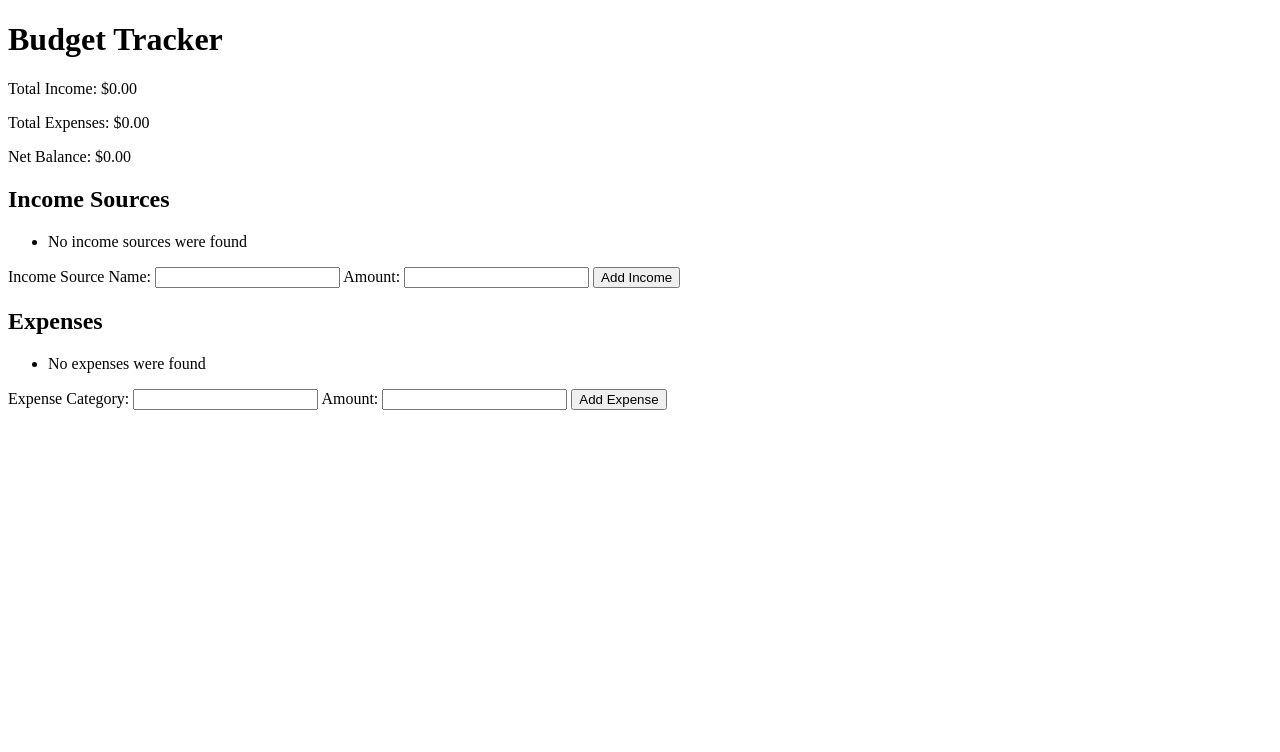
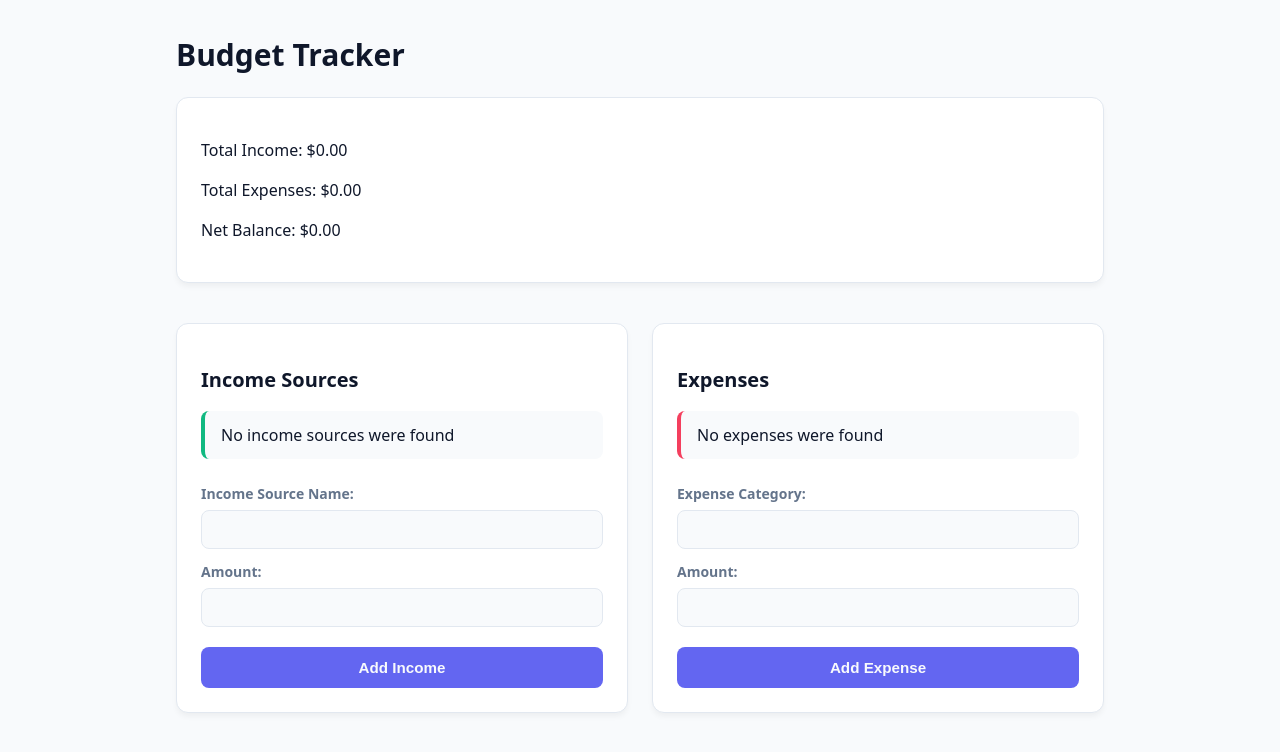
Before and after one commit to J-Alg/budget-tracker, a FastAPI app: template templates/index.html in a window 1280 px wide. Shown: the top 752 px of the page. Run offline with FastAPI, Linux system fonts and the light colour scheme; the template is opened without the code that fills it, so the values that code supplies are empty.

Commit message:
Added CSS

```diff
--- a/assets/data.json
+++ b/assets/data.json
@@ -7,6 +7,10 @@
         {
             "income_amount": 1900.0,
             "income_source_name": "VA"
+        },
+        {
+            "income_amount": 970.0,
+            "income_source_name": "VA SCHOOL"
         }
     ],
     "expenses": [
--- /dev/null
+++ b/static/style.css
@@ -0,0 +1,141 @@
+/* Use box-sizing: border-box to prevent overflows and scrollbars*/
+
+*, *::before, *::after {
+  box-sizing: border-box;
+}
+
+:root {
+    --bg-page: #f8fafc;
+    --bg-card: #ffffff;
+    --text-main: #0f172a;
+    --text-muted: #64748b;
+    --border-subtle: #e2e8f0;
+    --brand-primary: #6366f1;
+    --brand-hover: #4f46e5;
+    --color-income: #10b981;
+    --color-expense: #f43f5e;
+}
+
+body {
+    background-color: var(--bg-page);
+    color: var(--text-main);
+    font-family: system-ui, -apple-system, BlinkMacSystemFont, "Segoe UI", Roboto, Sans-serif;
+    line-height: 1.5;
+}
+
+.container {
+    max-width: 960px;
+    margin: 2rem auto;
+    padding: 0 1rem;
+}
+
+h1 {
+    margin-bottom: 1.25rem;
+    font-size: 1.875rem;
+    font-weight: 700;
+}
+
+.summary-card {
+    background-color: var(--bg-card);
+    border: 1px solid var(--border-subtle);
+    border-radius: 0.75rem;
+    padding: 1.5rem;
+    margin-bottom: 2.5rem;
+    box-shadow: 0 4px 6px -1px rgba(0, 0, 0, 0.05);
+}
+
+.columns {
+    display: grid;
+    grid-template-columns: repeat(auto-fit, minmax(320px, 1fr));
+    gap: 1.5rem;
+}
+
+.card {
+    background-color: var(--bg-card);
+    border: 1px solid var(--border-subtle);
+    border-radius: 0.75rem;
+    padding: 1.5rem;
+    box-shadow: 0 4px 6px -1px rgba(0, 0, 0, 0.05);
+}
+
+h2 {
+    font-size: 1.25rem;
+    font-weight: 600;
+    margin-bottom: 1rem;
+}
+
+ul {
+    list-style: none;
+    padding: 0;
+    margin-bottom: 1.5rem;
+}
+
+li {
+    display: flex;
+    justify-content: space-between;
+    align-items: center;
+    padding: 0.75rem 1rem;
+    margin-bottom: 0.5rem;
+    background-color: var(--bg-page);
+    border-radius: 0.5rem;
+    font-weight: 500;
+}
+
+.income-section li {
+    border-left: 4px solid var(--color-income);
+}
+
+.expense-section li {
+    border-left: 4px solid var(--color-expense);
+}
+
+label {
+    display: block;
+    font-size: 0.875rem;
+    font-weight: 600;
+    color: var(--text-muted);
+    margin-top: 0.75rem;
+    margin-bottom: 0.375rem;
+}
+
+input[type="text"], input[type="number"] {
+    display: block;
+    width: 100%;
+    padding: 0.625rem 0.875rem;
+    border: 1px solid var(--border-subtle);
+    border-radius: 0.5rem;
+    font-size: 0.95rem;
+    color: var(--text-main);
+    background-color: var(--bg-page);
+    transition: border-color 0.15s ease, box-shadow 0.15s ease;
+}
+
+input:focus {
+    outline: none;
+    border-color: var(--brand-primary);
+    background-color: var(--bg-page);
+    box-shadow: 0 0 0 3px rgba(99, 102, 241, 0.15);
+}
+
+button {
+    display: block;
+    width: 100%;
+    margin-top: 1.25rem;
+    padding: 0.75rem;
+    background-color: var(--brand-primary);
+    color: var(--bg-page);
+    border: none;
+    border-radius: 0.5rem;
+    font-size: 0.95rem;
+    font-weight: 600;
+    cursor: pointer;
+    transition: background-color 0.15s ease, box-shadow 0.1s ease;
+}
+
+button:hover {
+    background-color: var(--brand-hover);
+}
+
+button:active {
+    transform: scale(0.98);
+}
--- a/templates/index.html
+++ b/templates/index.html
@@ -3,7 +3,7 @@
 <head>
     <meta charset="UTF-8">
     <title>Budget Tracker</title>
-<!--    <link rel="stylesheet" href="{{ url_for('static', path='style.css') }}">-->
+    <link rel="stylesheet" href="{{ url_for('static', path='style.css') }}">
 </head>
 <body>
     <div class="container">
```
